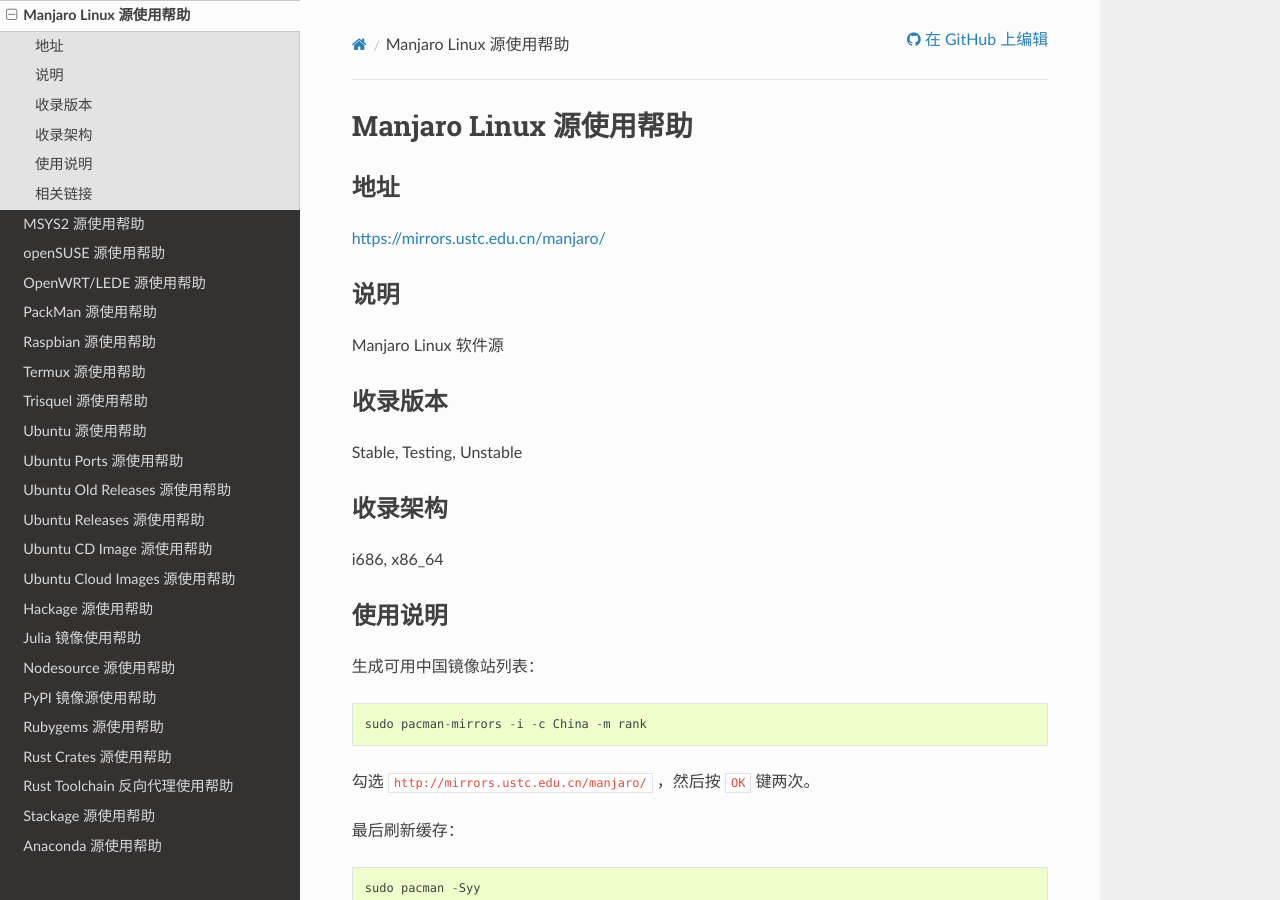
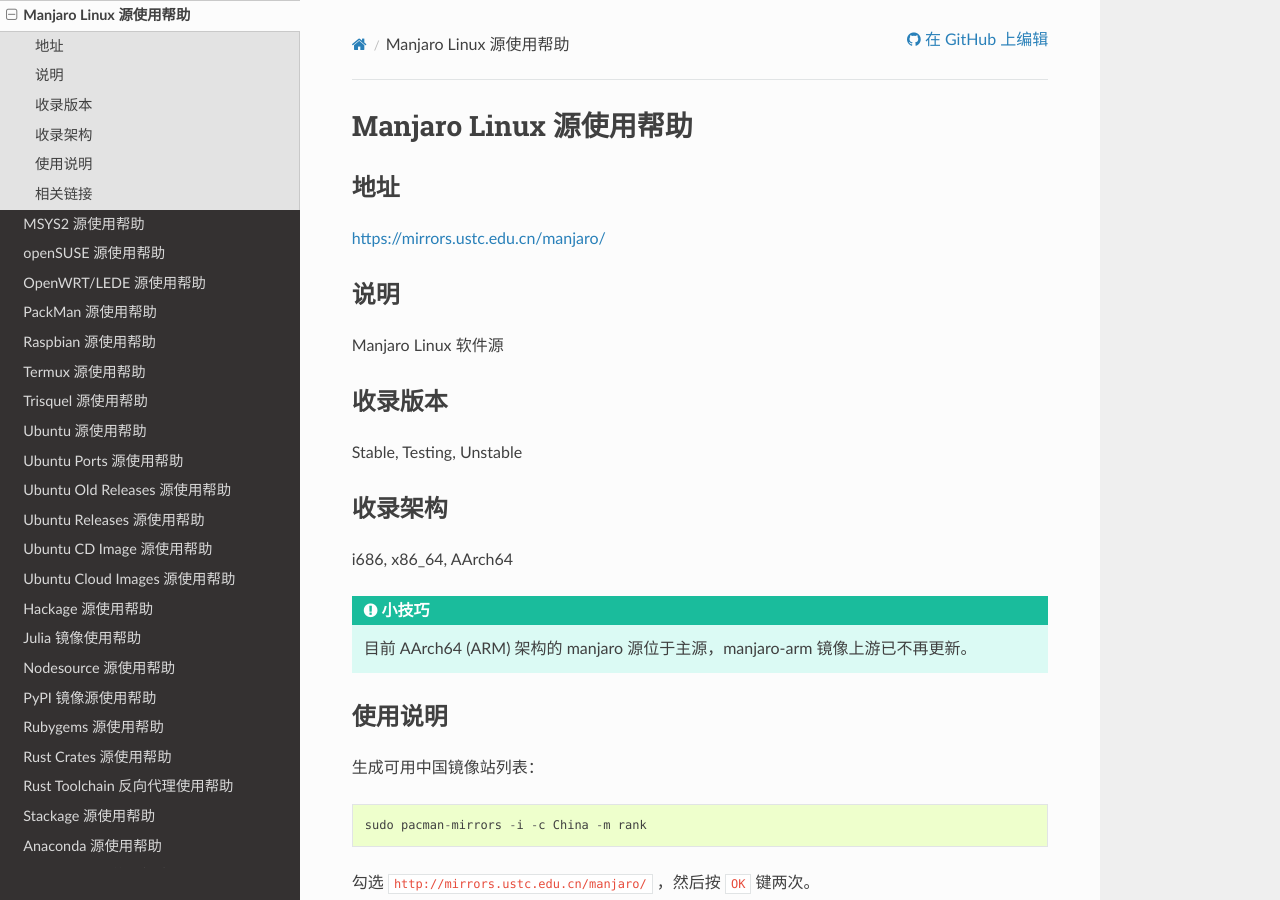
Before and after one commit to ustclug/mirrorhelp, a Sphinx documentation site: the page built from source/manjaro.rst, in a window 1280 px wide and 900 px high. Built offline with Sphinx 7.4.7 and the Read the Docs theme 2.0.0, drawn with Linux system fonts in a browser that asks for light colours; pages that are not in the unit, such as notebooks, are missing from menus.

Commit message:
update manjaro-arm status

```diff
--- a/source/manjaro.rst
+++ b/source/manjaro.rst
@@ -20,7 +20,10 @@
 收录架构
 ========
 
-i686, x86_64
+i686, x86_64, AArch64
+
+.. tip::
+    目前 AArch64 (ARM) 架构的 manjaro 源位于主源，manjaro-arm 镜像上游已不再更新。
 
 使用说明
 ========
```
